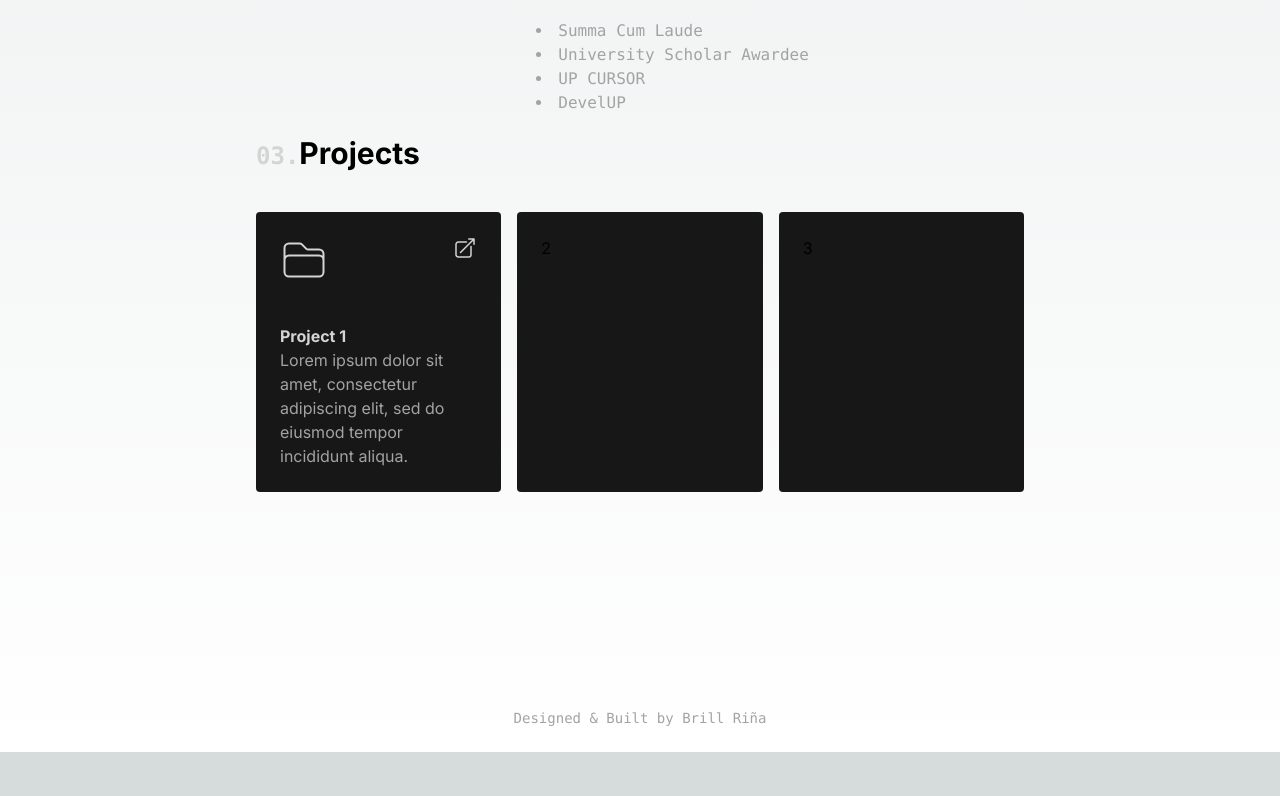
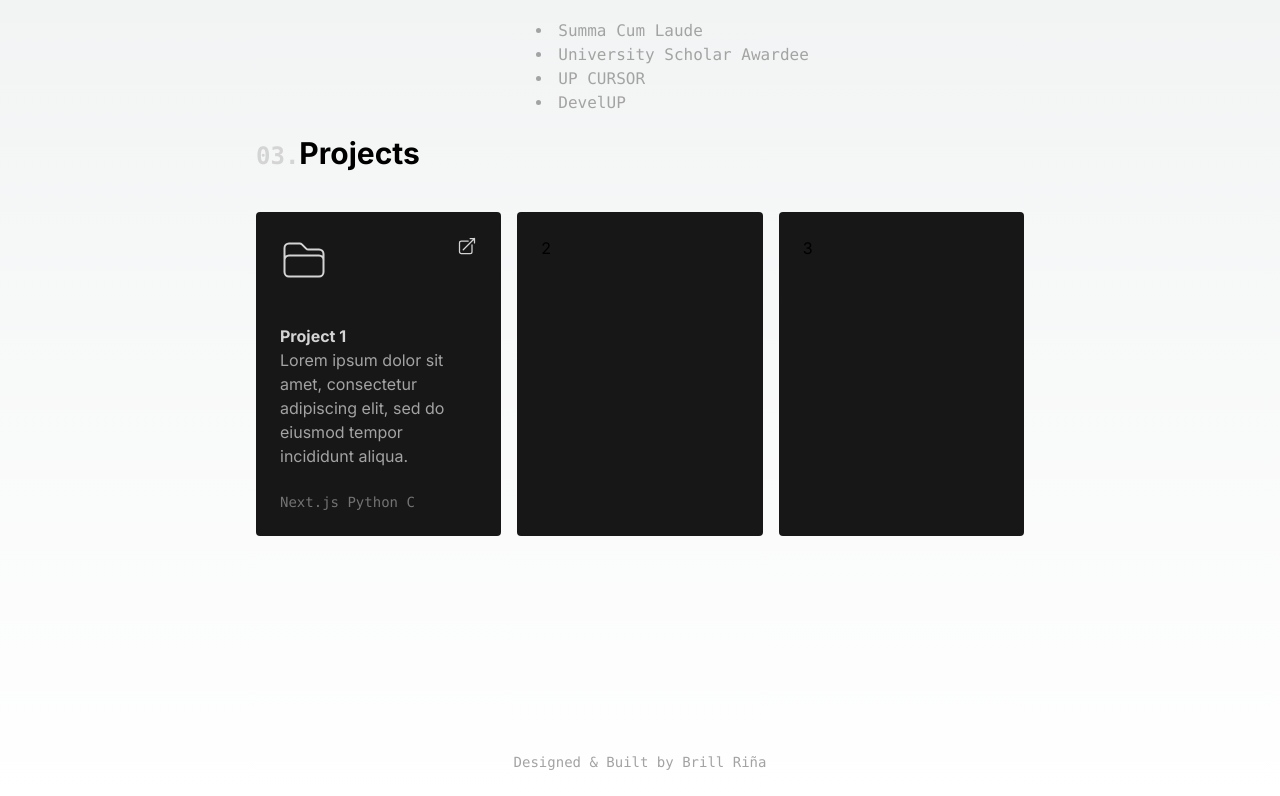
Before and after one commit to riru12/riruweb, a Next.js app: page / in a window 1280 px wide. Shown: the part 1739-2535 px from the top of the page. Before the commit the page ends 2491 px from the top, so only its background shows below. Built offline with nearby package versions, Linux system fonts and the light colour scheme.

Commit message:
projects section update

```diff
--- a/app/assets/icons/ExterLink.jsx
+++ b/app/assets/icons/ExterLink.jsx
@@ -1,6 +1,6 @@
 export default function ExterLink({ strokeColor }) {
     return (
-    <svg xmlns="http://www.w3.org/2000/svg" fill="none" viewBox="0 0 24 24" stroke-width="1.5" stroke={strokeColor} class="w-6 h-6">
+    <svg xmlns="http://www.w3.org/2000/svg" fill="none" viewBox="0 0 24 24" stroke-width="1.5" stroke={strokeColor} class="w-5 h-5">
         <path stroke-linecap="round" stroke-linejoin="round" d="M13.5 6H5.25A2.25 2.25 0 0 0 3 8.25v10.5A2.25 2.25 0 0 0 5.25 21h10.5A2.25 2.25 0 0 0 18 18.75V10.5m-10.5 6L21 3m0 0h-5.25M21 3v5.25" />
     </svg>
     );
--- a/app/components/projects.jsx
+++ b/app/components/projects.jsx
@@ -18,6 +18,7 @@ const Projects = () => {
                         <div>
                             <div className="font-bold text-neutral-300">Project 1</div>
                             <div className="text-neutral-400">Lorem ipsum dolor sit amet, consectetur adipiscing elit, sed do eiusmod tempor incididunt aliqua.</div>
+                            <div className="font-mono text-neutral-500 text-sm mt-6">Next.js Python C</div>
                         </div>
                     </div>
                     <div className="flex flex-col bg-neutral-900 rounded p-6 gap-10">2</div>
```
